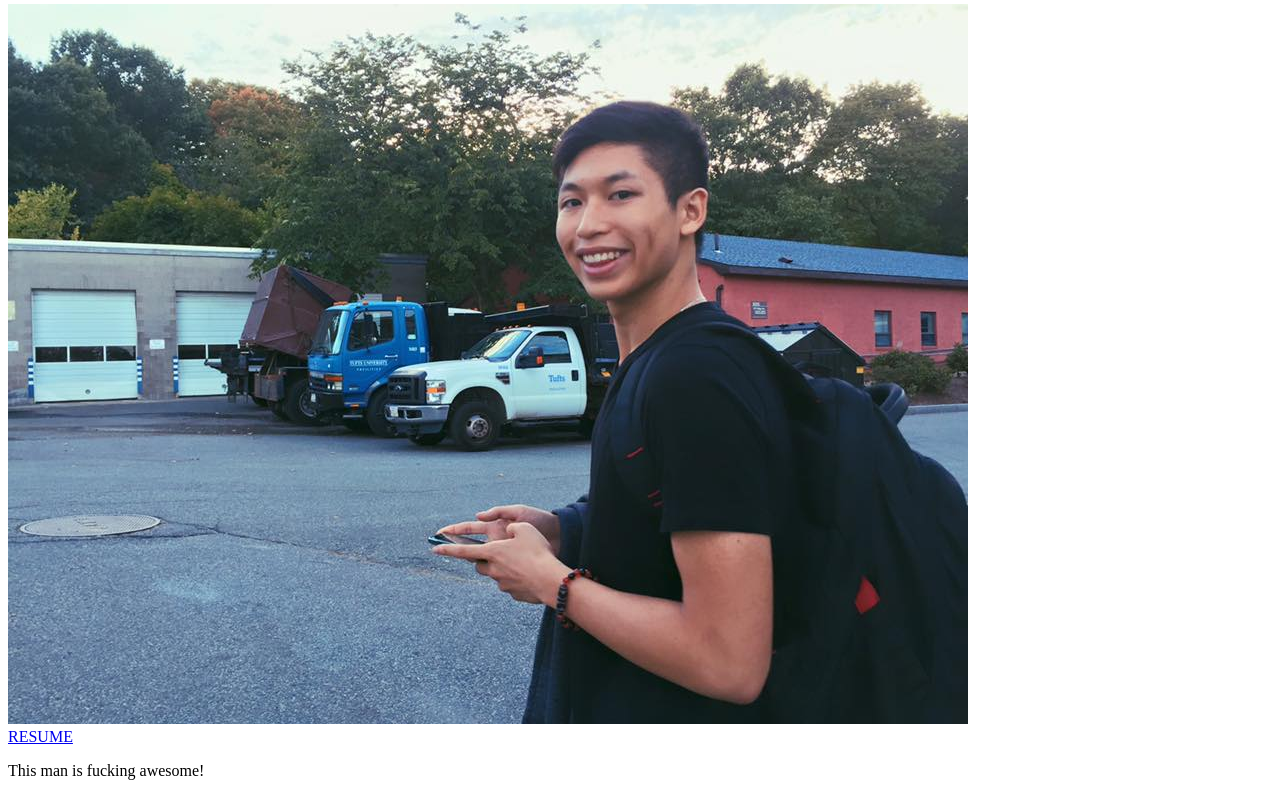
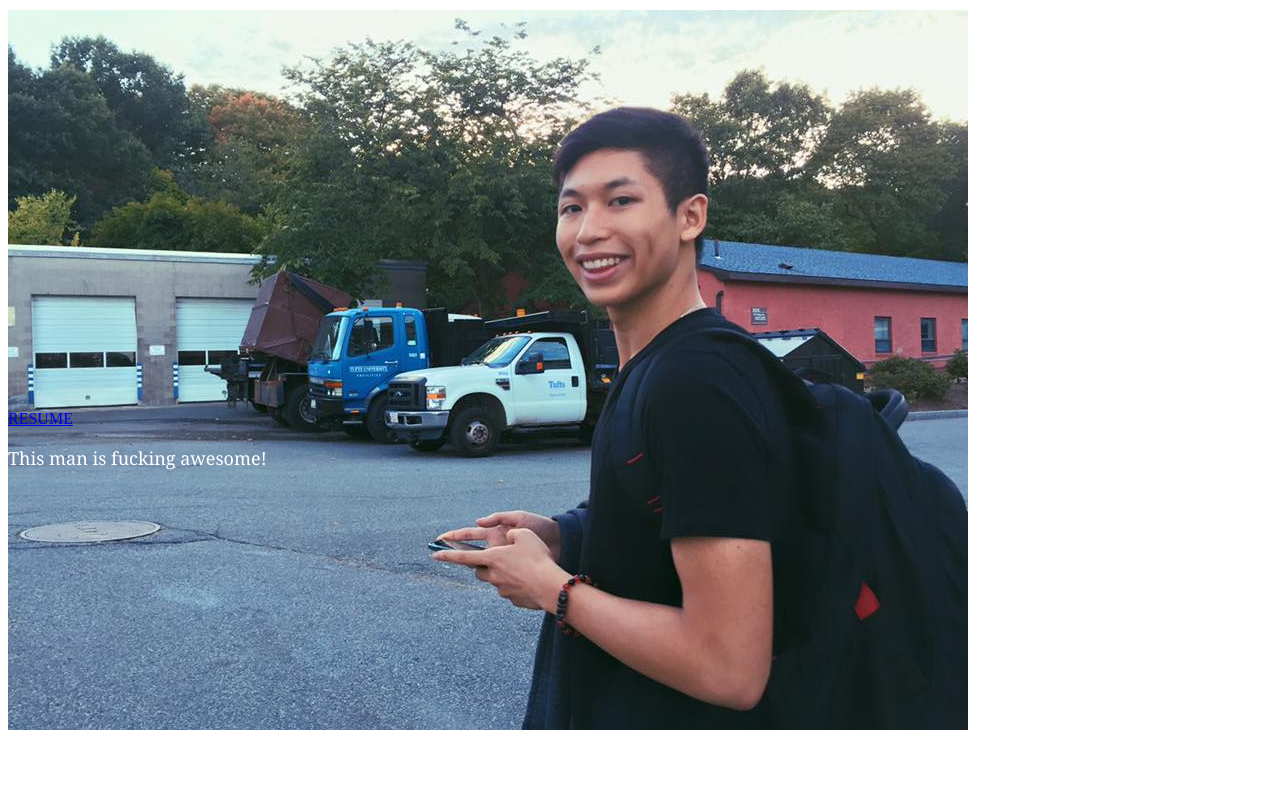
Before and after one commit to byung01/byung01.github.io, a plain HTML site: page index.html in a window 1280 px wide. Shown: the part 76-872 px from the top of the page. After the commit the page ends 810 px from the top, so only its background shows below. Drawn offline with Linux system fonts and the light colour scheme.

Commit message:
Source Code

```diff
--- a/index.html
+++ b/index.html
@@ -1,7 +1,7 @@
 <!DOCTYPE html>
 <html>
 
-<link href = "style.css" rel = "stylesheet" />
+<link href = "stylesheets/indexstyle.css" rel = "stylesheet" />
 
 <title> Bill Yung </title>
 <body>
```
